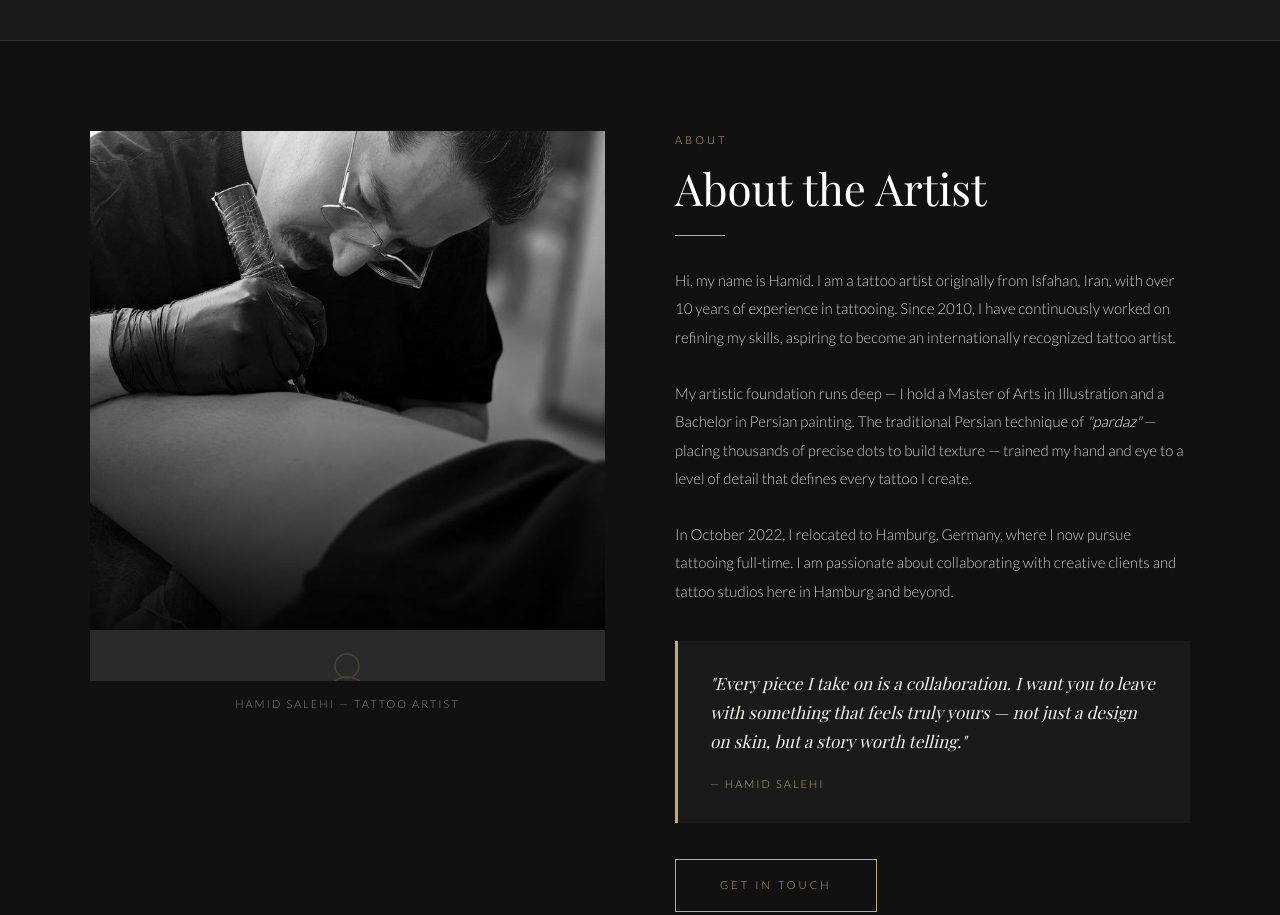
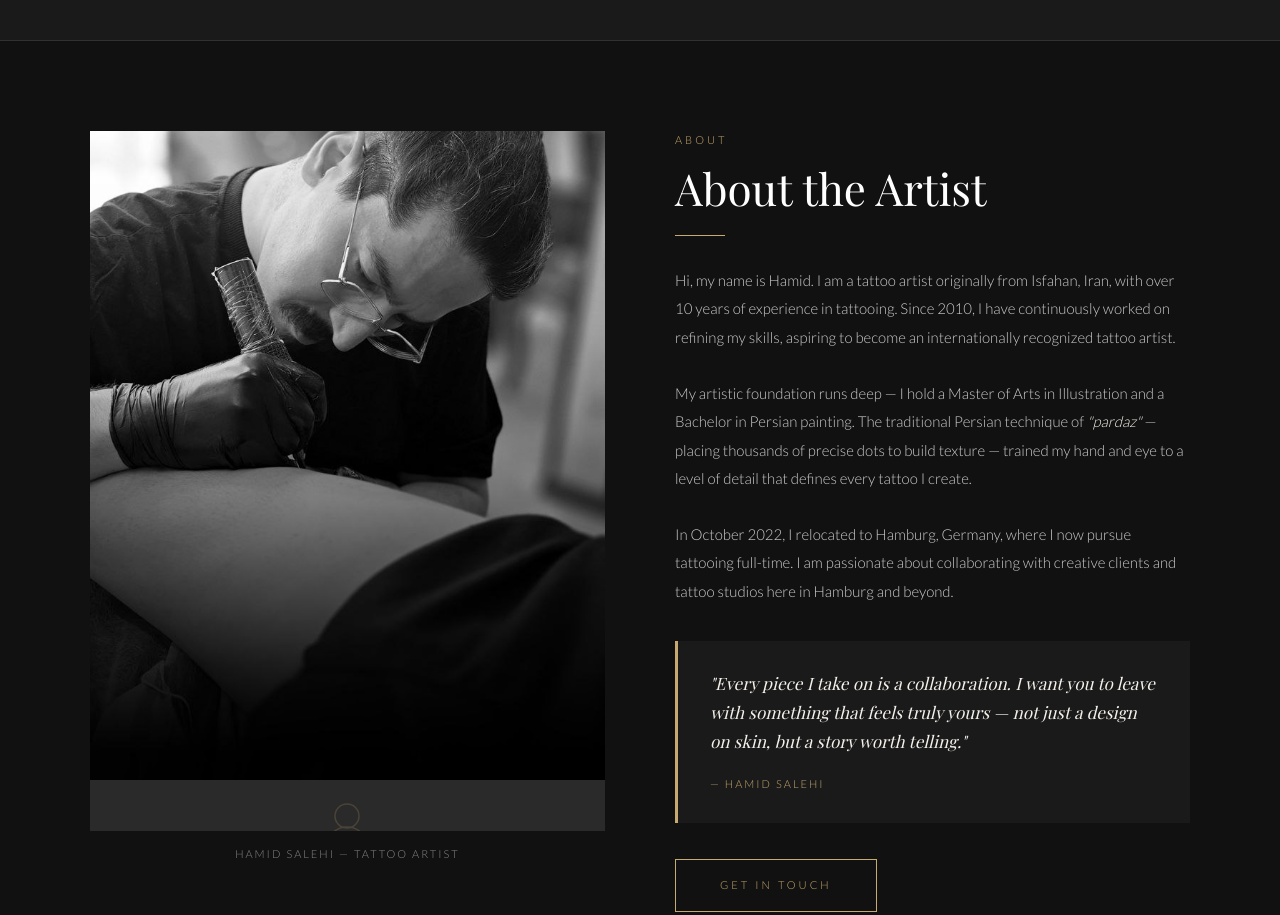
Before and after one commit to hamidsalehi0991/Ink-hamid, a plain HTML site: page index.html in a window 1280 px wide. Shown: the part 1020-1935 px from the top of the page. Drawn offline with nearby package versions, Linux system fonts and the light colour scheme; a web font is replaced by a local one.

Commit message:
Update index.html

```diff
--- a/index.html
+++ b/index.html
@@ -87,7 +87,7 @@ section { padding: 90px 40px; }
 .about-img-wrap { position: relative; }
 .about-img {
   overflow: hidden;
-  max-height: 550px;
+  max-height: 700px;
   width: 100%; aspect-ratio: 9/16;
   background: var(--mid);
   overflow: hidden;
```
